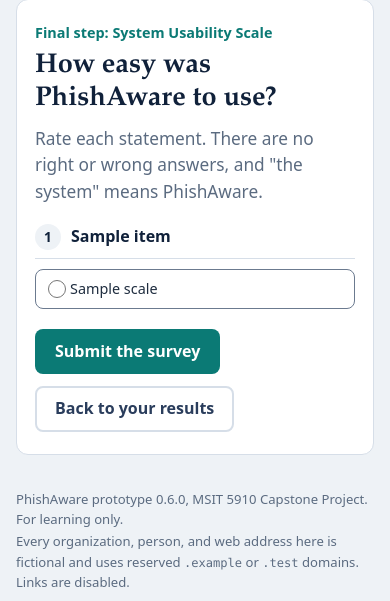
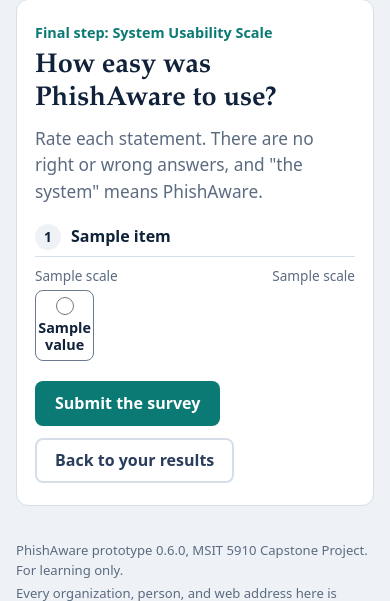
Before and after one commit to KhadheraaMuaydhMohammedAlHajebi-glitch/PhishAware, a Flask app: template src/templates/survey.html in a window 390 px wide. Shown: the part 75-676 px from the top of the page. Run offline with Flask 3, Linux system fonts and the light colour scheme; the template is opened without the code that fills it: most values are stand-ins (such as "Sample title", 1, 10 or a date in 2020).

Commit message:
fix(M6): keep each survey scale in one row on a phone [NFR-02, NFR-04]
Finding U-3 of the Unit 6 inspection; acceptance case AT-14.

Below 900 px the five choices of every statement were stacked, so the
ten statements became fifty rows. On a 360 px screen the survey page
was 3,941 px long, more than five screens, for the last and least
rewarding step of the journey.

The five choices now stay in one row at every width, as on the printed
System Usability Scale. Each choice shows its number, 1 to 5. Up to
600 px there is no room for five labelled boxes, so the boxes show the
number only, and a line above each row names the two ends: "Strongly
disagree" and "Strongly agree". The full label of every choice is still
in the page for screen readers; the numbers and the line of the two
ends are hidden from them, so nothing is read twice.

On a 360 px screen the page is now 2,338 px long (Chromium), and the
smallest choice is 53 px wide, above the 24 px that WCAG 2.2 asks for
(criterion 2.5.8). Between 601 and 900 px the five boxes keep their
labels in one row instead of being stacked.

The statements, the scale, the stored ratings, and the score are
unchanged.

Severity in the Unit 6 inspection: 1 (cosmetic).

```diff
--- a/src/static/css/style.css
+++ b/src/static/css/style.css
@@ -249,6 +249,8 @@
 .sus__choice { display: flex; flex-direction: column; align-items: center; gap: 4px; padding: 10px 6px; border: 1px solid var(--edge); border-radius: 8px; font-size: 0.9rem; text-align: center; cursor: pointer; }
 .sus__choice:has(input:checked) { background: var(--teal-tint); border-color: var(--teal); }
 .sus__choice input { width: 18px; height: 18px; margin: 0; accent-color: var(--teal); }
+.sus__value { font-weight: 700; color: var(--ink); line-height: 1.2; }
+.sus__ends { display: none; justify-content: space-between; gap: 12px; margin: 0 0 6px; font-size: 0.85rem; color: var(--muted); }
 
 /* Lessons */
 .lessons { list-style: none; margin: 0; padding: 0; display: grid; grid-template-columns: repeat(3, minmax(0, 1fr)); gap: 16px; }
@@ -288,6 +290,17 @@
   h1 { font-size: 1.7rem; }
   .badge { white-space: normal; }
   .bar__value { font-size: 21px; }   /* the chart is scaled down, so its labels are set larger */
+  /* The survey keeps each scale in one row, as the printed scale does. Five
+     labelled boxes do not fit a phone, so each box shows its number, a line above
+     the row names the two ends, and the labels stay available to screen readers.
+     Stacked, the fifty choices made the page almost 4,000 px long at 360 px. */
+  .sus__item { margin-bottom: 14px; }
+  .sus__item legend { margin-bottom: 8px; padding-bottom: 6px; }
+  .sus__ends { margin-bottom: 4px; }
+  .sus__scale { gap: 6px; }
+  .sus__choice { padding: 6px 2px; }
+  .sus__label { position: absolute; width: 1px; height: 1px; overflow: hidden; clip: rect(0 0 0 0); white-space: nowrap; }
+  .sus__ends { display: flex; }
   .summary-table th, .summary-table td { padding: 8px 6px; }
 }
 
@@ -296,8 +309,6 @@
   .workspace__side { position: static; }
   .lessons, .consent-grid, .stats, .stats--five { grid-template-columns: 1fr; }
   .cue-row { grid-template-columns: 1fr; gap: 4px; }
-  .sus__scale { grid-template-columns: 1fr; }
-  .sus__choice { flex-direction: row; justify-content: flex-start; padding: 8px 12px; }
   .step { grid-template-columns: 40px minmax(0, 1fr); }
   .step > .badge, .step > .btn { grid-column: 2; justify-self: start; }
   .sheet { padding: 22px 18px; }
--- a/src/templates/survey.html
+++ b/src/templates/survey.html
@@ -12,11 +12,16 @@
     {% set number = loop.index %}
     <fieldset class="sus__item">
       <legend><span class="sus__num" aria-hidden="true">{{ number }}</span><span>{{ item }}</span></legend>
+      {# On a phone the five choices show their numbers only, and this line names
+         the two ends of the scale. Each choice keeps its full label for screen
+         readers, so the line and the numbers are hidden from them. #}
+      <p class="sus__ends" aria-hidden="true"><span>{{ scale[0][1] }}</span><span>{{ scale[-1][1] }}</span></p>
       <div class="sus__scale">
         {% for value, label in scale %}
         <label class="sus__choice">
           <input type="radio" name="q{{ number }}" value="{{ value }}" required{% if selected.get(number) == value %} checked{% endif %}>
-          <span>{{ label }}</span>
+          <span class="sus__value" aria-hidden="true">{{ value }}</span>
+          <span class="sus__label">{{ label }}</span>
         </label>
         {% endfor %}
       </div>
```
Also changed, not shown: tests/test_survey.py (+30 -0 lines).
